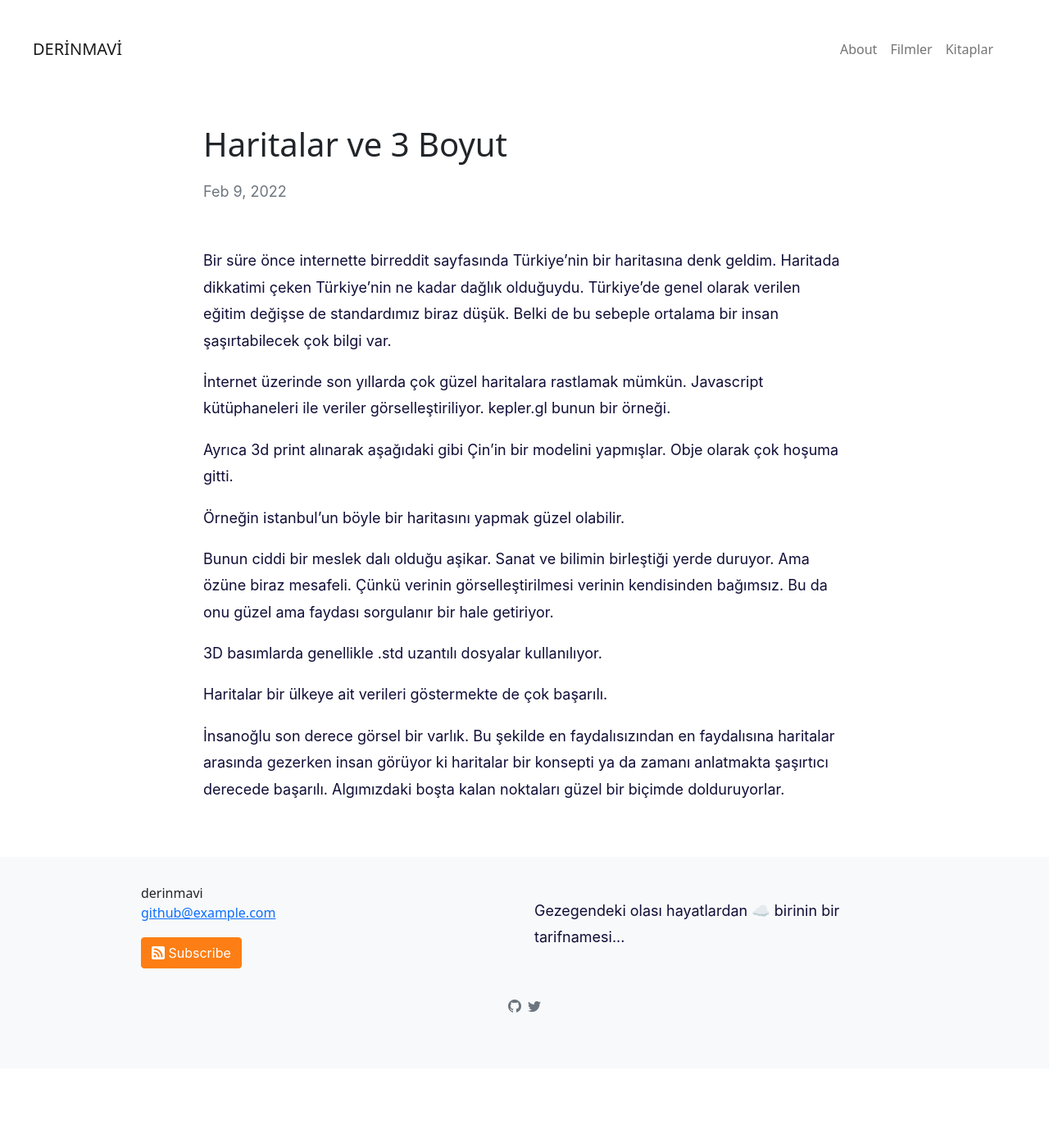
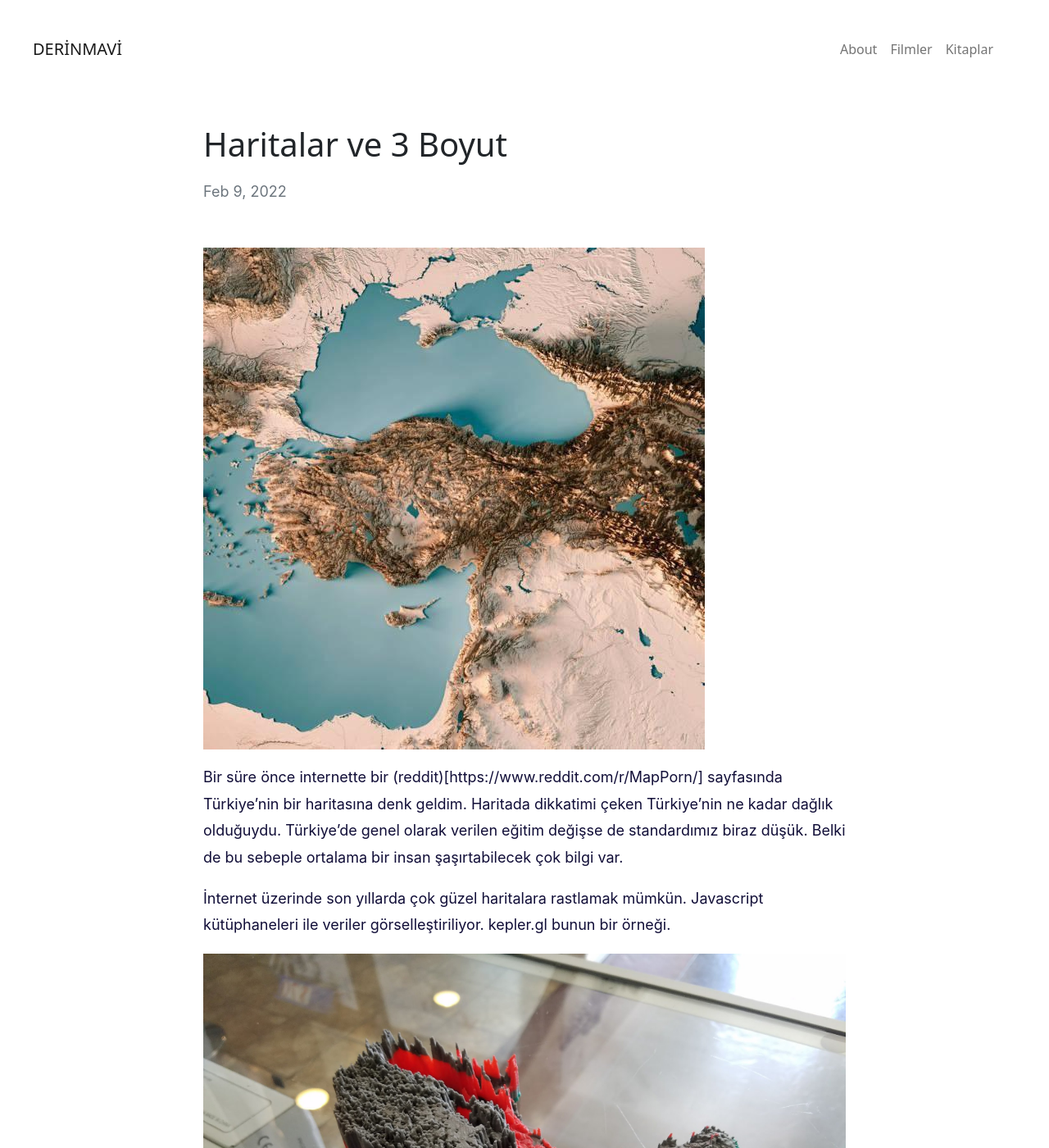
Before and after one commit to tozbulut/derinmavi.io, a Jekyll site: the page built from _posts/2022-02-09-haritalar-ve-3d.md, in a window 1280 px wide and 1400 px high. Shown: the whole window at 82% size. Built offline with Jekyll 4.4.1, drawn with Linux system fonts in a browser that asks for light colours.

Commit message:
Create 2022-02-09-haritalar-ve-3d.md

```diff
--- a/_posts/2022-02-09-haritalar-ve-3d.md
+++ b/_posts/2022-02-09-haritalar-ve-3d.md
@@ -2,15 +2,21 @@
 layout: post
 title: "Haritalar ve 3 Boyut"
 categories: misc
-img: https://derinmavi.io/images/haritalar-ve-3d.jpg
+img: https://derinmavi.io/images/harita1.jpg
 ---
 
-Bir süre önce internette birreddit sayfasında Türkiye'nin bir haritasına denk geldim.
+<img src="https://derinmavi.io/images/harita3.jpg" alt="" class="img-fluid">
+
+
+Bir süre önce internette bir (reddit)[https://www.reddit.com/r/MapPorn/] sayfasında Türkiye'nin bir haritasına denk geldim.
 Haritada dikkatimi çeken Türkiye'nin ne kadar dağlık olduğuydu.
 Türkiye'de genel olarak verilen eğitim değişse de standardımız biraz düşük.
 Belki de bu sebeple ortalama bir insan şaşırtabilecek çok bilgi var.
 
 İnternet üzerinde son yıllarda çok güzel haritalara rastlamak mümkün. Javascript kütüphaneleri ile veriler görselleştiriliyor. kepler.gl bunun bir örneği.
+
+<img src="https://derinmavi.io/images/harita2.jpg" alt="" class="img-fluid">
+
 
 Ayrıca 3d print alınarak aşağıdaki gibi Çin'in bir modelini yapmışlar. Obje olarak çok hoşuma gitti.
 
@@ -20,7 +26,3 @@ Bunun ciddi bir meslek dalı olduğu aşikar. Sanat ve bilimin birleştiği yerd
 Bu da onu güzel ama faydası sorgulanır bir hale getiriyor.
 
 3D basımlarda genellikle .std uzantılı dosyalar kullanılıyor.
-
-Haritalar bir ülkeye ait verileri göstermekte de çok başarılı.
-
-İnsanoğlu son derece görsel bir varlık. Bu şekilde en faydalısızından en faydalısına haritalar arasında gezerken insan görüyor ki haritalar bir konsepti ya da zamanı anlatmakta şaşırtıcı derecede başarılı. Algımızdaki boşta kalan noktaları güzel bir biçimde dolduruyorlar.
```
